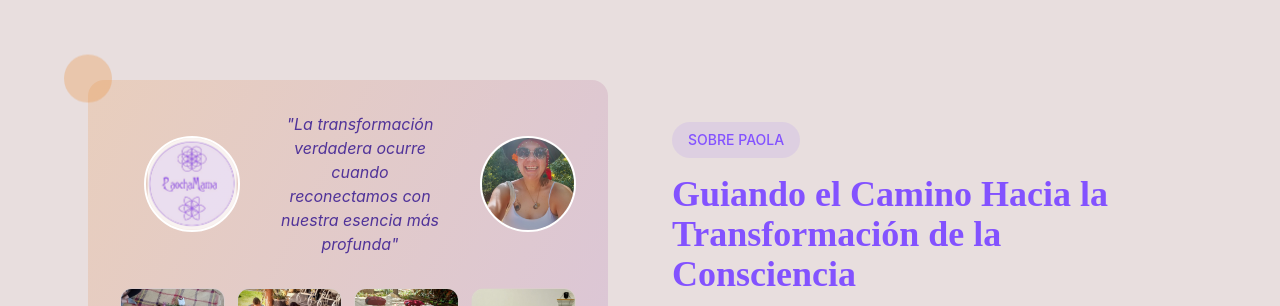
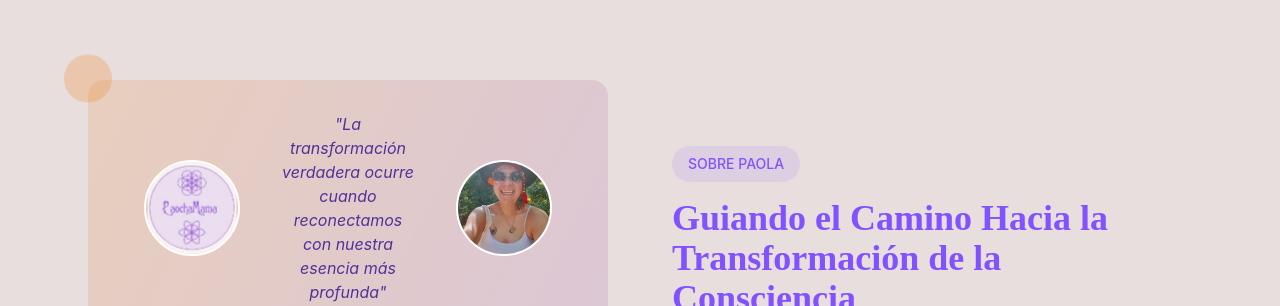
Before and after one commit to loveruleslife/paocha-mindbloom-site, a React (Vite) app: page / in a window 1280 px wide. Shown: the part 800-1106 px from the top of the page. Built offline with nearby package versions, Linux system fonts and the light colour scheme; the HTML template or start-up script is replaced by a standard one.

Commit message:
Adjust logo margin to match image

```diff
--- a/src/components/About.tsx
+++ b/src/components/About.tsx
@@ -19,7 +19,7 @@ const About = () => {
                 <p className="text-muted-foreground italic text-base text-center flex-1 px-4">
                   {t('about.quote')}
                 </p>
-                <div className="rounded-full overflow-hidden border-2 border-white flex-shrink-0" style={{ width: '96px', height: '96px' }}>
+                <div className="rounded-full overflow-hidden border-2 border-white flex-shrink-0" style={{ width: '96px', height: '96px', marginRight: '24px' }}>
                   <img src="/lovable-uploads/e09f1065-92d1-43f0-bb40-215f62ba27af.png" alt="Paola - Transpersonal Therapist" className="w-full h-full object-cover" />
                 </div>
               </div>
```
